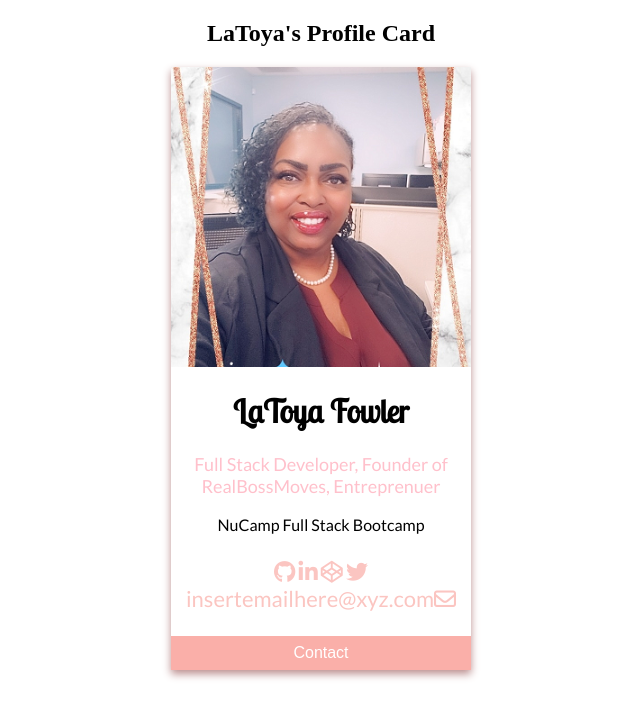
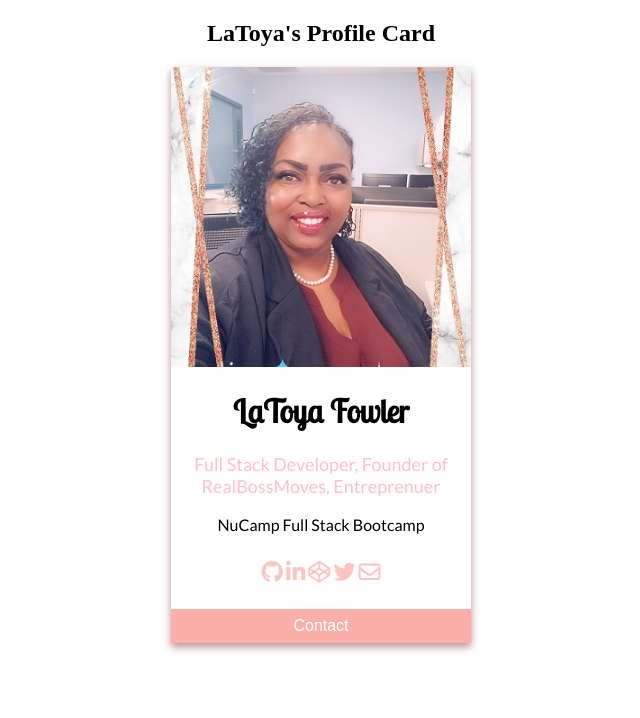
Before and after one commit to LDFowler/pinkprofilecard.github.io, a plain HTML site: page index.html in a window 1280 px wide. Shown: the whole page, without its empty margins (319-959 px from the left). Drawn offline with Linux system fonts and the light colour scheme; files whose address does not match are found by name.

Commit message:
Update index.html

```diff
--- a/index.html
+++ b/index.html
@@ -70,7 +70,7 @@ h1 {
             <a href="http://www.linkedin.com/in/latoya-fowler/b049ab26/"><i class="fa fa-linkedin"></i></a>
             <a href="https://codepen.io/ldfowler/pens/showcase"><i class="fa fa-codepen"></i></a>
             <a href="http://twitter.com/realbossmoves1"><i class="fa fa-twitter"></i></a>
-            <a href="mailto: lfowler@realbossmoves.com" target="_blank">insertemailhere@xyz.com<i class="fa fa-envelope-o"></i></a>
+            <a href="mailto: lfowler@realbossmoves.com" target="_blank"><i class="fa fa-envelope-o"></i></a>
 
         </div>
         <p><button>Contact</button></p>
```
